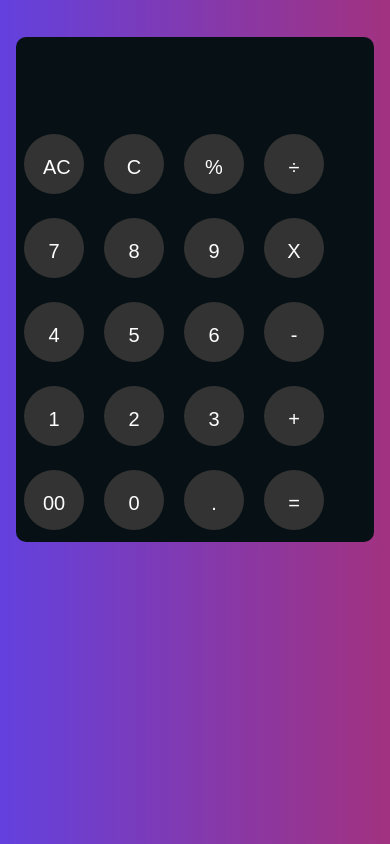
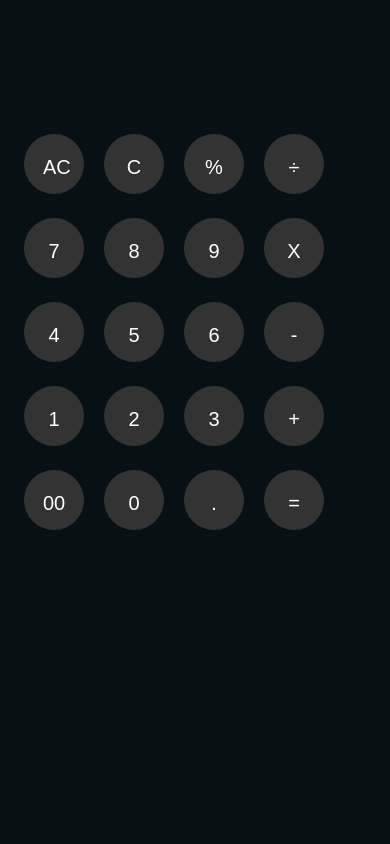
Before and after one commit to arihantcodes/calculater, a plain HTML site: page index.html in a window 390 px wide. Drawn offline with Linux system fonts and the light colour scheme.

Commit message:
Add files via upload

```diff
--- a/style.css
+++ b/style.css
@@ -41,6 +41,9 @@ body{
     color: white;
 }
 @media screen and (max-width:600px) {
+    body{
+        background: #071115;
+    }
 
     .button{
         padding: 22px 19px;
```
